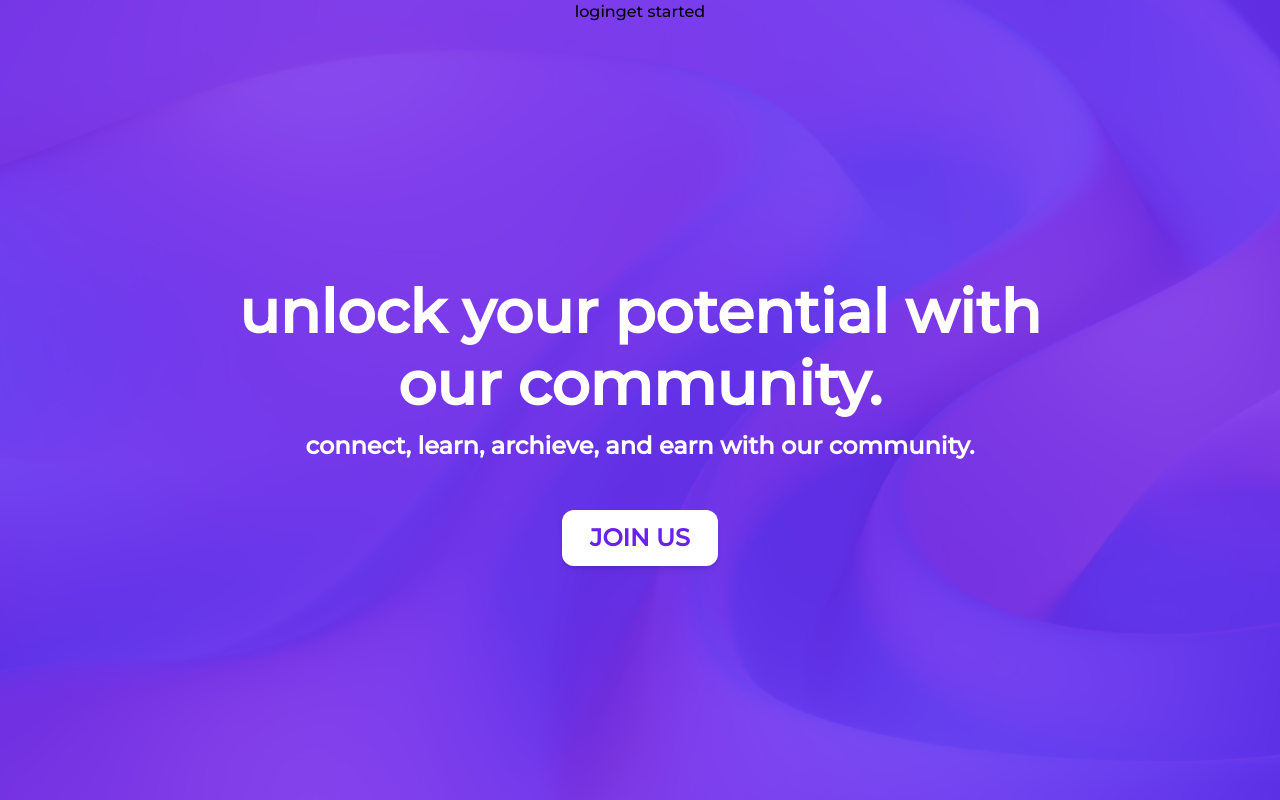
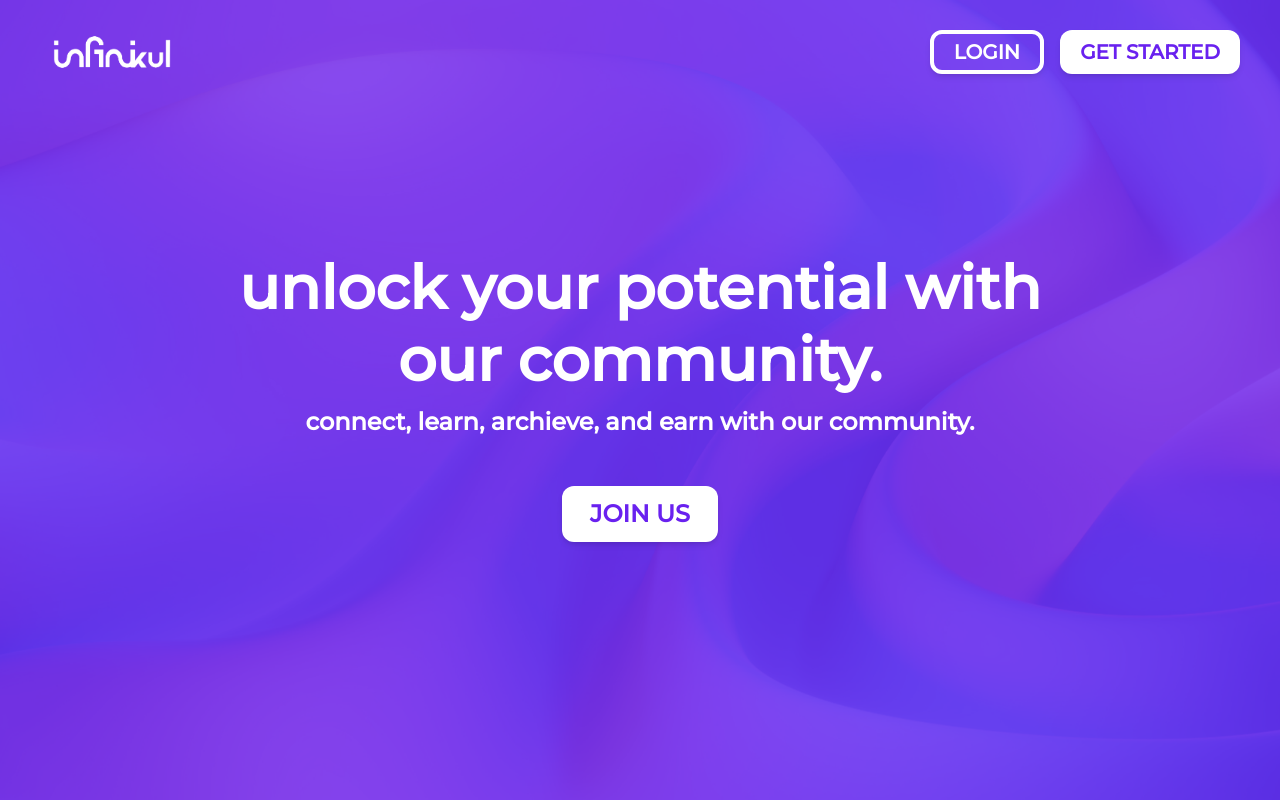
Before and after one commit to vishnubansal001/infinikul2.0, a React (Create React App) app: page / in a window 1280 px wide. Shown: the top 800 px of the page. Built offline with nearby package versions, Linux system fonts and the light colour scheme.

Commit message:
navbar completed

```diff
--- a/src/Components/LandingPage.js
+++ /dev/null
@@ -1,55 +0,0 @@
-import React from "react";
-import { NavBar } from "./NavBar";
-import { GrFormNextLink } from "react-icons/gr";
-import mainBg from "../assets/mainBg.png";
-
-const LandingPage = () => {
-  return (
-    <>
-      <div
-        style={{ backgroundImage: `url(${mainBg})` }}
-        className="bg-cover bg-center"
-      >
-        <header>
-          <nav>
-            <div>
-              <div>
-                <img src="" alt="" />
-              </div>
-              <div>
-                <button>login</button>
-                <button>get started</button>
-              </div>
-            </div>
-          </nav>
-        </header>
-        <section className="flex select-none items-center justify-center min-h-screen h-full relative">
-          <div className="flex items-center justify-center mx-auto p-6 sm:p-12 lg:p-16">
-            <div className="flex flex-col items-center justify-center lg:gap-12 md:gap-10 gap-8">
-              <div className="flex flex-col justify-center items-center text-center text-white md:w-auto w-[90%] mx-auto gap-4">
-                <div className="flex flex-col justify-center items-center text-center gap-3">
-                  <h1 className="lg:text-6xl md:text-4xl text-3xl font-bold leading-10">
-                    unlock your potential with
-                  </h1>
-                  <h1 className="lg:text-6xl md:text-4xl text-3xl font-bold leading-10">
-                    our community.
-                  </h1>
-                </div>
-                <p className="lg:text-2xl md:text-lg text-base font-semibold">
-                  connect, learn, archieve, and earn with our community.
-                </p>
-              </div>
-              <div className="flex flex-col justify-center items-center w-full">
-                <button className="uppercase text-[#6921EF] font-bold lg:text-2xl md:text-xl text-lg text-center bg-white px-7 py-3 rounded-[12px] shadow-md hover:shadow-xl transition-all duration-300 ease-in-out ">
-                  join us
-                </button>
-              </div>
-            </div>
-          </div>
-        </section>
-      </div>
-    </>
-  );
-};
-
-export default LandingPage;
--- /dev/null
+++ b/src/Components/LandingPage.jsx
@@ -0,0 +1,136 @@
+import React, { useEffect, useState } from "react";
+import { NavBar } from "./NavBar";
+import { GrFormNextLink } from "react-icons/gr";
+import mainBg from "../assets/mainBg.png";
+import logo from "../assets/logo2.png";
+
+const LandingPage = () => {
+  const [navState, setNaveState] = useState(false);
+  const [popupState, setPopupState] = useState(false);
+  const onTriggerPopup = () => setPopupState(!popupState);
+  const onNavScroll = () => {
+    if (window.scrollY > 30) {
+      setNaveState(true);
+    } else {
+      setNaveState(false);
+    }
+  };
+  useEffect(() => {
+    window.addEventListener("scroll", onNavScroll);
+    return () => {
+      window.removeEventListener("scroll", onNavScroll);
+    };
+  }, []);
+  return (
+    <>
+      <div
+        style={{ backgroundImage: `url(${mainBg})` }}
+        className="bg-cover bg-center"
+      >
+        <header
+          className={`lg:flex justify-center items-center py-4 hidden px-4 fixed w-full z-[1000] ${
+            !navState ? "bg-transparent" : "bg-[#6721EF]"
+          }`}
+        >
+          <nav className="flex w-full px-4 justify-between gap-2 items-center">
+            <div className="flex justify-between w-full items-center pr-2">
+              <div>
+                <img src={logo} alt="" className="w-[10rem] h-auto" />
+              </div>
+              <div className="flex flex-row justify-center items-center gap-4">
+                <button className="uppercase bg-transparent border-4 border-white font-bold lg:text-xl md:text-lg text-base text-center text-white px-5 py-1 rounded-[12px] shadow-md hover:shadow-xl transition-all duration-300 ease-in-out">
+                  login
+                </button>
+                <button className="uppercase text-[#6921EF] font-bold lg:text-xl md:text-lg text-base text-center bg-white px-5 py-2 rounded-[12px] shadow-md hover:shadow-xl transition-all duration-300 ease-in-out">
+                  get started
+                </button>
+              </div>
+            </div>
+          </nav>
+        </header>
+        <header className="relative">
+          <nav
+            className={`lg:hidden flex fixed w-full z-[1000] ${
+              !navState ? "bg-transparent" : "bg-[#6721EF]"
+            }`}
+          >
+            <div className="w-full px-[20px] py-[10px] z-[1000]">
+              <div className="flex justify-between items-center">
+                <div>
+                  <img
+                    src={logo}
+                    alt="img/logo.png"
+                    className="w-[10rem] h-auto"
+                  />
+                </div>
+                <div onClick={onTriggerPopup}>
+                  <svg
+                    class="w-[45px] h-[45px] sm:w-[40px] sm:h-[40px]"
+                    viewBox="0 0 24 24"
+                    fill="none"
+                    xmlns="http://www.w3.org/2000/svg"
+                  >
+                    <path
+                      d="M6 7H11C11.2652 7 11.5196 7.10536 11.7071 7.29289C11.8946 7.48043 12 7.73478 12 8C12 8.26522 11.8946 8.51957 11.7071 8.70711C11.5196 8.89464 11.2652 9 11 9H6C5.73478 9 5.48043 8.89464 5.29289 8.70711C5.10536 8.51957 5 8.26522 5 8C5 7.73478 5.10536 7.48043 5.29289 7.29289C5.48043 7.10536 5.73478 7 6 7V7ZM13 15H18C18.2652 15 18.5196 15.1054 18.7071 15.2929C18.8946 15.4804 19 15.7348 19 16C19 16.2652 18.8946 16.5196 18.7071 16.7071C18.5196 16.8946 18.2652 17 18 17H13C12.7348 17 12.4804 16.8946 12.2929 16.7071C12.1054 16.5196 12 16.2652 12 16C12 15.7348 12.1054 15.4804 12.2929 15.2929C12.4804 15.1054 12.7348 15 13 15ZM6 11H18C18.2652 11 18.5196 11.1054 18.7071 11.2929C18.8946 11.4804 19 11.7348 19 12C19 12.2652 18.8946 12.5196 18.7071 12.7071C18.5196 12.8946 18.2652 13 18 13H6C5.73478 13 5.48043 12.8946 5.29289 12.7071C5.10536 12.5196 5 12.2652 5 12C5 11.7348 5.10536 11.4804 5.29289 11.2929C5.48043 11.1054 5.73478 11 6 11Z"
+                      fill="white"
+                    />
+                  </svg>
+                </div>
+              </div>
+            </div>
+          </nav>
+          <div
+            className={`fixed top-0  w-screen flex flex-col py-6 px-6 bg-white z-[2000] items-center justify-center transition-transform duration-500 rounded-b-[60px] ${
+              popupState ? "showpopup" : "noshowpopup"
+            }`}
+          >
+            <div
+              onClick={onTriggerPopup}
+              className="flex item-center justify-end text-black font-extrabold p-4 w-full"
+            >
+              <div className="p-5 rounded-full border blob2 border-black cursor-pointer">
+                X
+              </div>
+            </div>
+            <div>
+              <div className="flex flex-col justify-center items-center gap-4">
+                <button className="uppercase bg-transparent border-4 border-[#6721EF] font-bold lg:text-xl md:text-lg text-base text-center text-[#6721EF] w-[100%] px-5 py-1 rounded-[12px] shadow-md hover:shadow-xl transition-all duration-300 ease-in-out">
+                  login
+                </button>
+                <button className="uppercase bg-[#6921EF] font-bold lg:text-xl md:text-lg text-base text-center text-white px-5 py-2 rounded-[12px] shadow-md w-[100%] hover:shadow-xl transition-all duration-300 ease-in-out">
+                  get started
+                </button>
+              </div>
+            </div>
+          </div>
+        </header>
+        <section className="flex select-none items-center justify-center min-h-screen h-full relative">
+          <div className="flex items-center justify-center mx-auto p-6 sm:p-12 lg:p-16">
+            <div className="flex flex-col items-center justify-center lg:gap-12 md:gap-10 gap-8">
+              <div className="flex flex-col justify-center items-center text-center text-white md:w-auto w-[90%] mx-auto gap-4">
+                <div className="flex flex-col justify-center items-center text-center gap-3">
+                  <h1 className="lg:text-6xl md:text-4xl text-3xl font-bold leading-10">
+                    unlock your potential with
+                  </h1>
+                  <h1 className="lg:text-6xl md:text-4xl text-3xl font-bold leading-10">
+                    our community.
+                  </h1>
+                </div>
+                <p className="lg:text-2xl md:text-lg text-base font-semibold">
+                  connect, learn, archieve, and earn with our community.
+                </p>
+              </div>
+              <div className="flex flex-col justify-center items-center w-full">
+                <button className="uppercase text-[#6921EF] font-bold lg:text-2xl md:text-xl text-lg text-center bg-white px-7 py-3 rounded-[12px] shadow-md hover:shadow-xl transition-all duration-300 ease-in-out ">
+                  join us
+                </button>
+              </div>
+            </div>
+          </div>
+        </section>
+      </div>
+    </>
+  );
+};
+
+export default LandingPage;
--- a/src/index.css
+++ b/src/index.css
@@ -1,8 +1,43 @@
-@import url('https://fonts.googleapis.com/css2?family=Montserrat:wght@500&family=Oswald&family=Playfair+Display&family=Roboto+Slab:wght@300&display=swap');
+@import url("https://fonts.googleapis.com/css2?family=Montserrat:wght@500&family=Oswald&family=Playfair+Display&family=Roboto+Slab:wght@300&display=swap");
 @tailwind base;
 @tailwind components;
 @tailwind utilities;
 
-html{
-    font-family: 'Montserrat', sans-serif;
+html {
+  font-family: "Montserrat", sans-serif;
 }
+
+.showpopup {
+  opacity: 1;
+  visibility: visible;
+  transform: skewX(0deg) translateY(0px);
+}
+
+.noshowpopup {
+  opacity: 0;
+  visibility: hidden;
+  transform: skewX(3deg) translateY(-200px);
+}
+@keyframes morph {
+  0%,
+  100% {
+    border-radius: 42% 56% 72% 28% / 42% 42% 56% 48%;
+  }
+  33% {
+    border-radius: 72% 28% 48% 48% / 28% 28% 72% 72%;
+  }
+  66% {
+    border-radius: 100% 56% 56% 100% / 100% 100% 56% 56%;
+  }
+}
+
+.blob {
+  border-radius: 42% 56% 72% 28% / 42% 42% 56% 48%;
+  animation: morph 3.5s linear infinite;
+  border: 2px solid black;
+}
+.blob2 {
+  border-radius: 42% 56% 72% 28% / 42% 42% 56% 48%;
+  animation: morph 3.5s linear infinite;
+  border: 2px solid white;
+}
```
